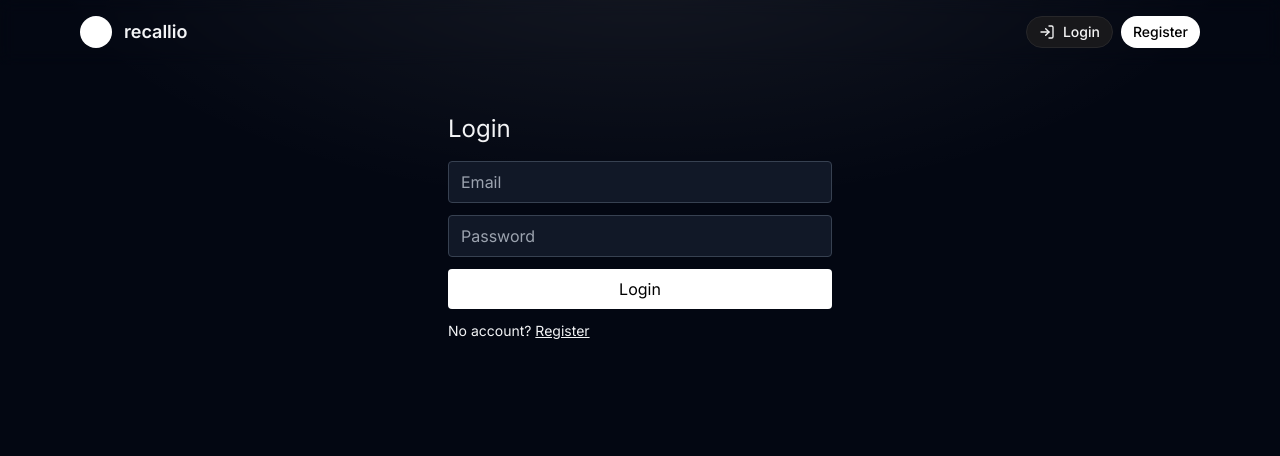
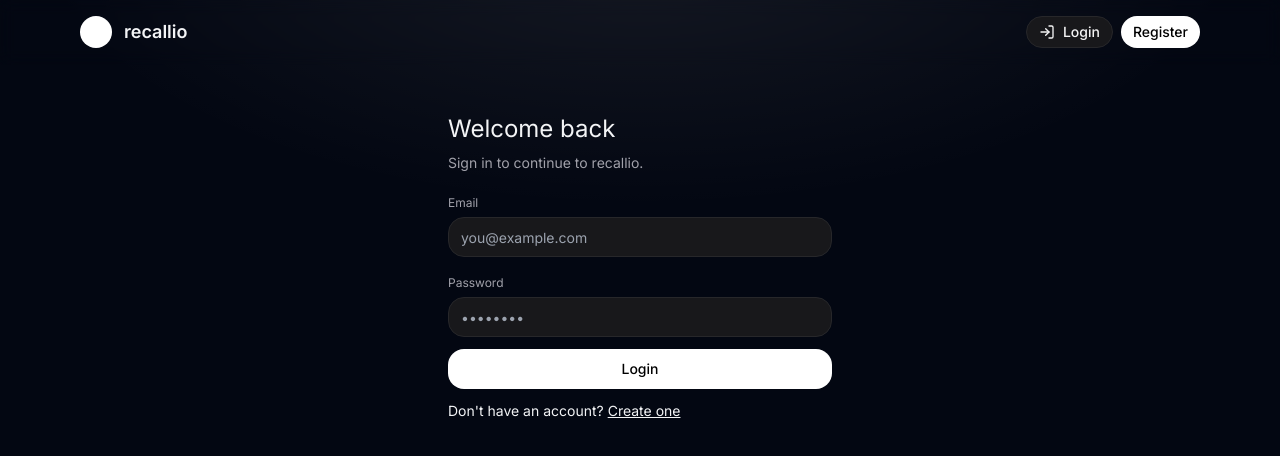
Before and after one commit to akashm6/recallio, a React (Vite) app in the folder frontend/: page /login in a window 1280 px wide. Shown: the top 456 px of the page. Built offline with nearby package versions, Linux system fonts and the light colour scheme; no server answers.

Commit message:
added shadcn styling for login

```diff
--- a/frontend/src/pages/Login.tsx
+++ b/frontend/src/pages/Login.tsx
@@ -2,33 +2,74 @@ import { useState } from "react"
 import { Link, useNavigate } from "react-router-dom"
 import api from "../api/client"
 import { useAuthStore } from "../store/auth"
+import { Input } from "../components/ui/input"
+import { Button } from "../components/ui/button"
 
 export default function Login(){
   const [email,setEmail] = useState("")
   const [password,setPassword] = useState("")
   const [err,setErr] = useState<string|null>(null)
+  const [loading,setLoading] = useState(false)
   const login = useAuthStore(s=>s.login)
   const nav = useNavigate()
-  const submit = async (e:any)=>{
+
+  const submit = async (e: React.FormEvent)=>{
     e.preventDefault()
+    setErr(null)
+    setLoading(true)
     try{
       const r = await api.post("/auth/login",{ email,password })
       login(r.data.token)
       nav("/decks")
-    }catch(e:any){
+    }catch{
       setErr("Invalid credentials")
+    }finally{
+      setLoading(false)
     }
   }
+
   return (
     <div className="max-w-sm mx-auto mt-12">
-      <h1 className="text-2xl mb-4">Login</h1>
+      <h1 className="text-2xl mb-2">Welcome back</h1>
+      <div className="text-sm text-zinc-400 mb-4">Sign in to continue to recallio.</div>
+
       <form onSubmit={submit} className="flex flex-col gap-3">
-        <input className="px-3 py-2 bg-gray-900 border border-gray-700 rounded" placeholder="Email" value={email} onChange={e=>setEmail(e.target.value)} />
-        <input className="px-3 py-2 bg-gray-900 border border-gray-700 rounded" type="password" placeholder="Password" value={password} onChange={e=>setPassword(e.target.value)} />
+        <div>
+          <label className="text-xs text-zinc-400">Email</label>
+          <Input
+            placeholder="you@example.com"
+            value={email}
+            onChange={e=>setEmail(e.target.value)}
+            type="email"
+            autoComplete="email"
+            className="mt-1"
+            required
+          />
+        </div>
+
+        <div>
+          <label className="text-xs text-zinc-400">Password</label>
+          <Input
+            placeholder="••••••••"
+            value={password}
+            onChange={e=>setPassword(e.target.value)}
+            type="password"
+            autoComplete="current-password"
+            className="mt-1"
+            required
+          />
+        </div>
+
         {err && <div className="text-red-400 text-sm">{err}</div>}
-        <button className="px-3 py-2 bg-white text-black rounded">Login</button>
+
+        <Button type="submit" className="w-full" disabled={loading}>
+          {loading ? "Signing in..." : "Login"}
+        </Button>
       </form>
-      <div className="mt-3 text-sm">No account? <Link to="/register" className="underline">Register</Link></div>
+
+      <div className="mt-3 text-sm">
+        Don't have an account? <Link to="/register" className="underline">Create one</Link>
+      </div>
     </div>
   )
 }
```
